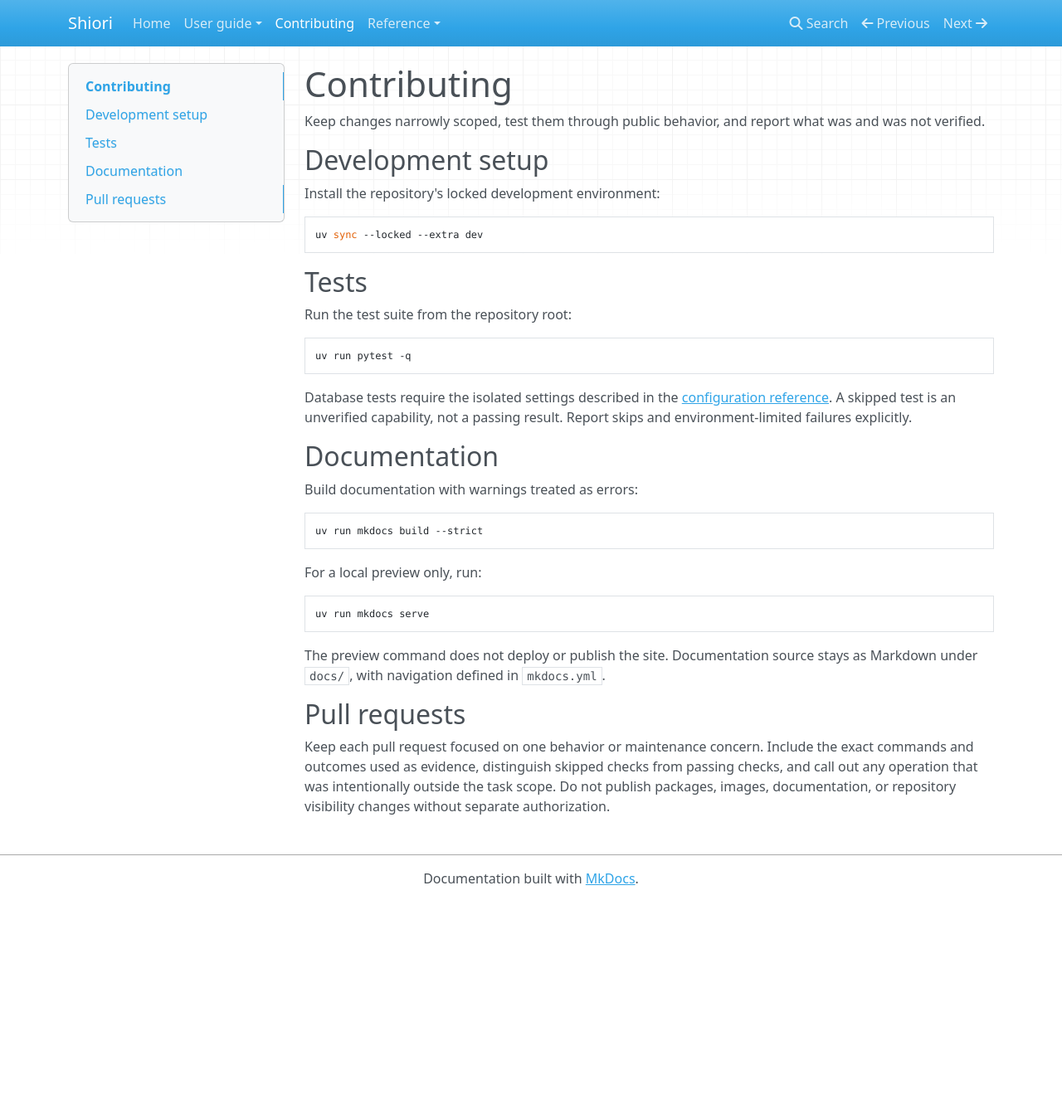
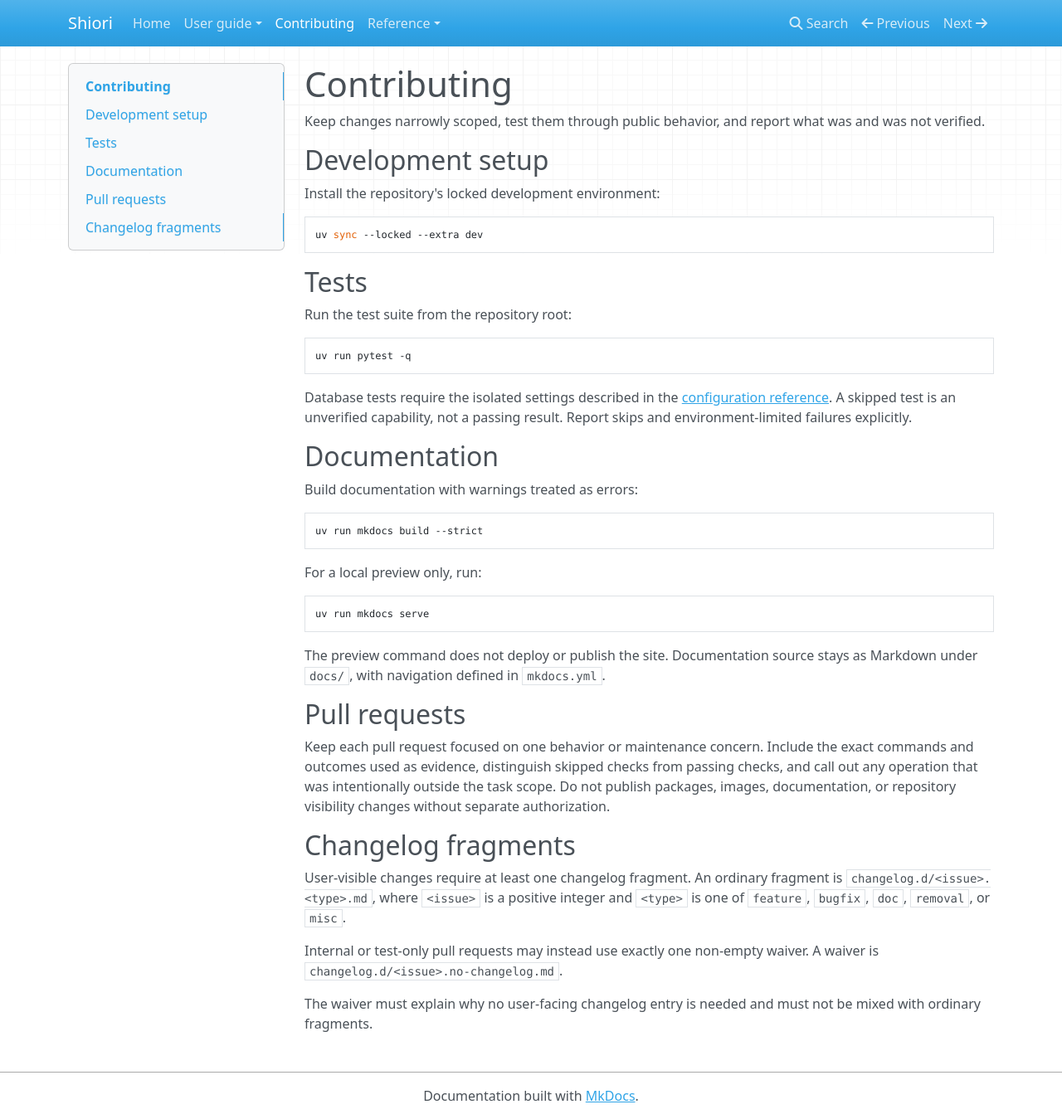
Before and after one commit to ariga39/shiori, an MkDocs documentation site: the page built from docs/contributing.md, in a window 1280 px wide and 1349 px high. Shown: the whole window at 83% size. Built offline with MkDocs 1.6.1, drawn with Linux system fonts in a browser that asks for light colours; nearby versions of some CDN libraries.

Commit message:
docs(4g2): document changelog fragments in contributor guide
Add a Changelog fragments section describing the ordinary fragment filename
shape and type whitelist plus the single non-empty waiver path for internal
or test-only changes. The rendered strict site now carries the frozen
contract sentences.

Co-authored-by: yuriko <yuriko@ariga39.dev>

```diff
--- a/docs/contributing.md
+++ b/docs/contributing.md
@@ -48,3 +48,14 @@ the exact commands and outcomes used as evidence, distinguish skipped checks
 from passing checks, and call out any operation that was intentionally outside
 the task scope. Do not publish packages, images, documentation, or repository
 visibility changes without separate authorization.
+
+## Changelog fragments
+
+User-visible changes require at least one changelog fragment. An ordinary
+fragment is `changelog.d/<issue>.<type>.md`, where `<issue>` is a positive
+integer and `<type>` is one of `feature`, `bugfix`, `doc`, `removal`, or
+`misc`.
+
+Internal or test-only pull requests may instead use exactly one non-empty waiver. A waiver is `changelog.d/<issue>.no-changelog.md`.
+
+The waiver must explain why no user-facing changelog entry is needed and must not be mixed with ordinary fragments.
```
